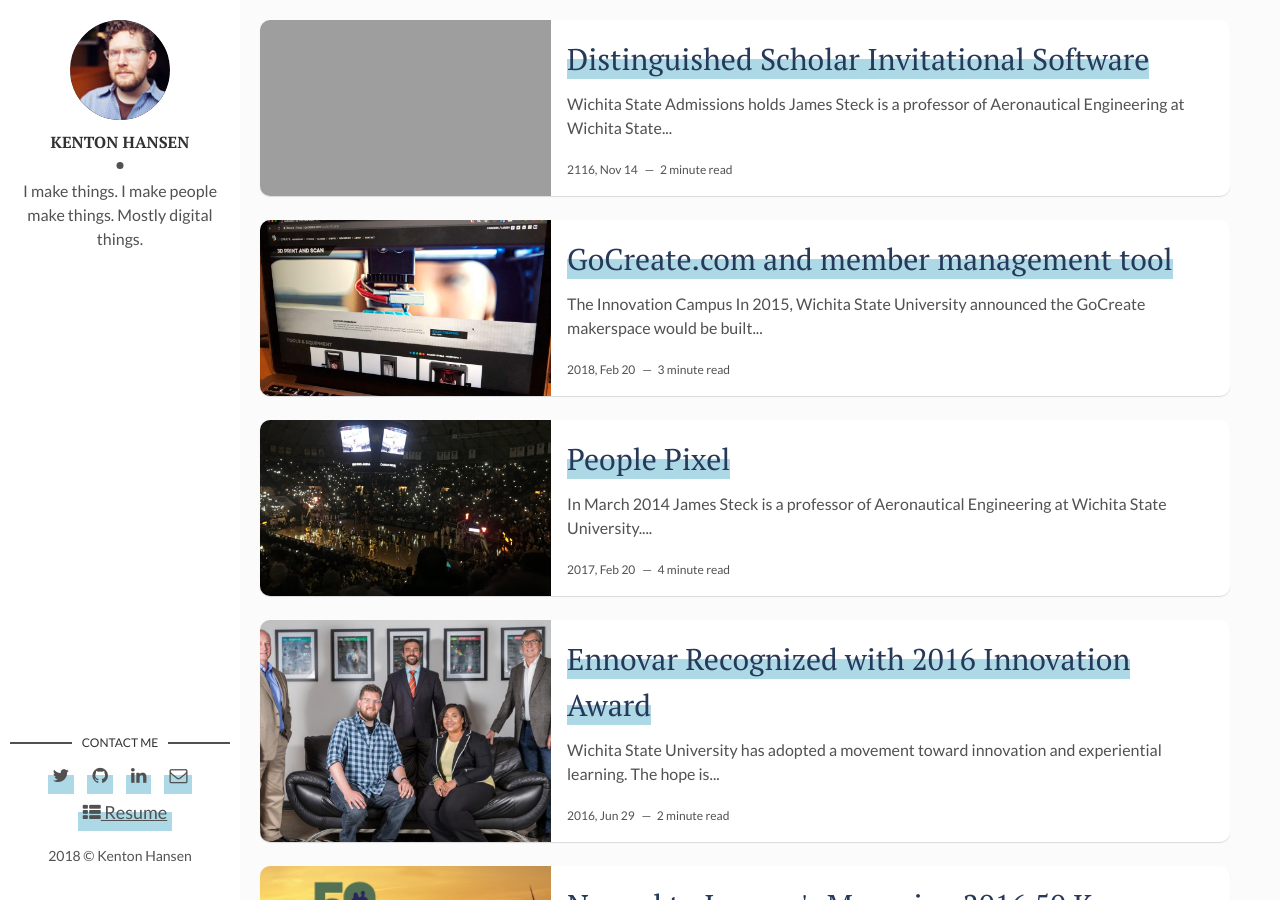
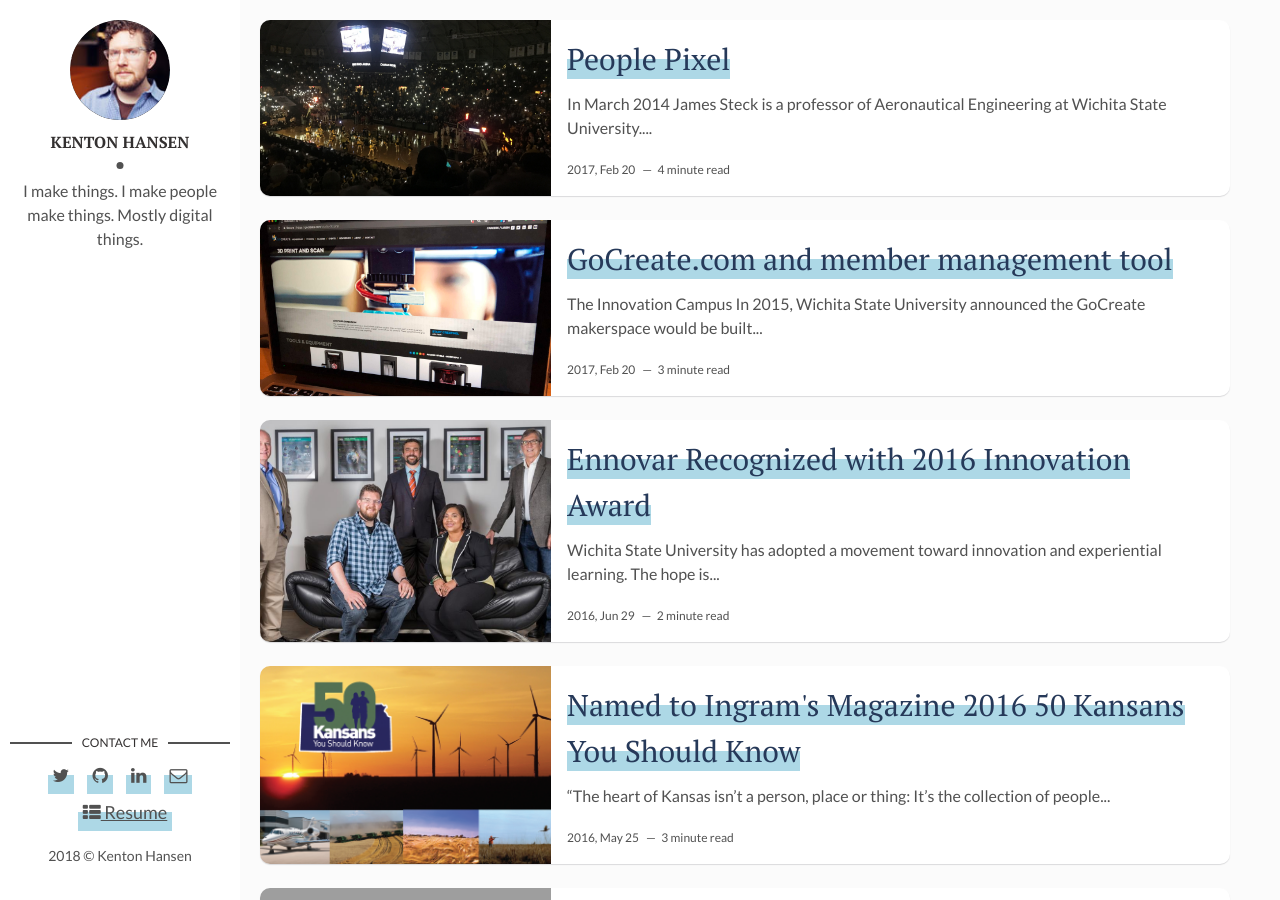
Before and after one commit to kentonh/kentonh, a Jekyll site: the page built from index.html, in a window 1280 px wide and 900 px high. Built offline with Jekyll 4.4.1, drawn with Linux system fonts in a browser that asks for light colours; the list of posts is cut into pages by our own code; some of the changed text lies outside the part shown; grey boxes are pictures that could not be loaded.

Commit message:
fixes dates and a few small design things

```diff
--- a/_includes/pagination.html
+++ b/_includes/pagination.html
@@ -3,16 +3,16 @@
     <ul>
       {% if paginator.previous_page %}
         {% if paginator.previous_page == 1 %}
-        <p><a class="newer-posts" href="{{ site.baseurl }}/"><i class="fa fa-long-arrow-left" aria-hidden="true"></i></a></p>
+        <p><a class="newer-posts" href="{{ site.baseurl }}/"><i class="fa fa-long-arrow-left" aria-hidden="true"></i></a>
         {% else %}
-        <p><a class="newer-posts" href="{{ site.baseurl }}/page/{{ paginator.previous_page }}/"><i class="fa fa-long-arrow-left" aria-hidden="true"></i></a></p>
+        <p><a class="newer-posts" href="{{ site.baseurl }}/page/{{ paginator.previous_page }}/"><i class="fa fa-long-arrow-left" aria-hidden="true"></i></a>
         {% endif %}
       {% endif %}
 
-      <p><span class="page-number">Page {{paginator.page}} of {{paginator.total_pages}}</span></p>
+      <span class="page-number">Page {{paginator.page}} of {{paginator.total_pages}}</span>
 
       {% if paginator.next_page %}
-      <p><a class="older-posts" href="{{ site.baseurl }}/page/{{ paginator.next_page }}/"><i class="fa fa-long-arrow-right" aria-hidden="true"></i></a></p>
+      <a class="older-posts" href="{{ site.baseurl }}/page/{{ paginator.next_page }}/"><i class="fa fa-long-arrow-right" aria-hidden="true"></i></a></p>
       {% endif %}
     </ul>
   </nav>
--- a/_layouts/main.html
+++ b/_layouts/main.html
@@ -34,7 +34,7 @@
         {% if site.email %}
           <li class="email"><a href="mailto:{{site.email}}"><i class="fa fa-envelope-o"></i></a></li>
         {% else %}
-          <li class="email"><a href="mailto:example.david@blog.com"><i class="fa fa-envelope-o" aria-hidden="true"></i></a></li>
+          <li class="email"><a href="mailto:himself@kentonhansen.com"><i class="fa fa-envelope-o" aria-hidden="true"></i></a></li>
         {% endif %}
           <li><a target="_blank" href="/resume"><i class="fa fa-th-list" aria-hidden="true"></i>  Resume</a></li>
       </ul>
--- a/_layouts/post.html
+++ b/_layouts/post.html
@@ -4,7 +4,7 @@
 <article class="article-page">
   <div class="page-content">
     <div class="post-to-home">
-      <a class="post-to-home" href="/"><i class="fa fa-arrow-left" aria-hidden="true"></i> Back</a>
+      <a class="post-to-home" href="/"><i class="fa fa-long-arrow-left" aria-hidden="true"></i> Back</a><br>
     </div>
     {% if page.img %}
     <div class="page-cover-image">
--- a/_posts/2016-08-20-GoCreate-Member-Management-Portal.md
+++ b/_posts/2016-08-20-GoCreate-Member-Management-Portal.md
@@ -1,7 +1,7 @@
 ---
 layout: post
 title: GoCreate.com and member management tool
-date: 2018-02-21 00:00:00 +0300
+date: 2017-02-21 00:00:00 +0300
 description:  # Add post description (optional)
 img: gocreate.jpg # Add image post (optional)
 tags: [Projects, Work, News] # add tag
--- a/_posts/2116-11-15-WSU-Admissions-DSI.markdown
+++ b/_posts/2116-11-15-WSU-Admissions-DSI.markdown
@@ -5,6 +5,7 @@
 description:  # Add post description (optional)
 img: http://lorempixel.com/975/730/ # Add image post (optional)
 tags: [Projects, Work, News] # add tag
+published: false
 ---
 
 ## Wichita State Admissions holds
```
